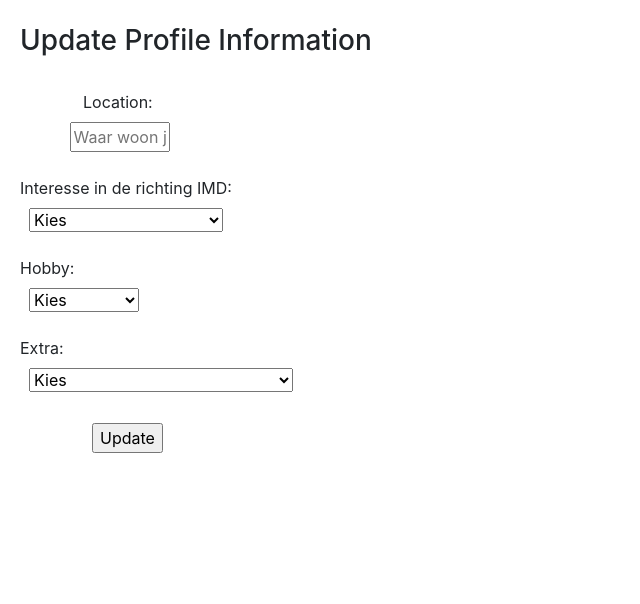
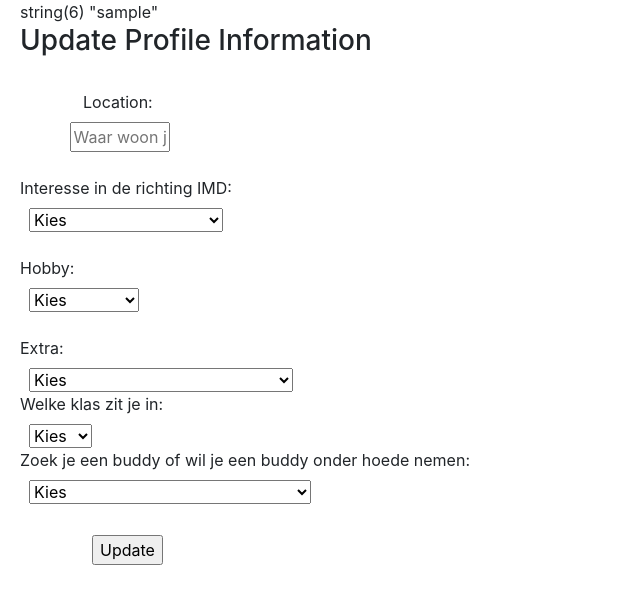
Before and after one commit to MichaelStorms/PHPbuddy, a PHP site: page /profileFeatures.php in a window 1280 px wide. Shown: the top 604 px of the page, without its empty margins (0-640 px from the left). Run offline with PHP 8.4, Linux system fonts and the light colour scheme; the visitor is signed in with stand-in values (Sample User, id 1).

Commit message:
feature 5

```diff
--- a/classes/user.php
+++ b/classes/user.php
@@ -8,6 +8,8 @@ class User
     protected $lastname;
     protected $email;
     protected $password;
+    protected $class;
+    protected $buddy;
     private $location;
     private $course;
     private $hobby;
@@ -174,6 +176,50 @@ class User
         return $this;
     }
 
+    /**
+     * Get the value of class
+     */
+    public function getClass()
+    {
+        return $this->class;
+    }
+
+    /**
+     * Set the value of class
+     *
+     * @return  self
+     */
+    public function setClass($class)
+    {
+        $this->class = $class;
+
+        return $this;
+    }
+
+        /**
+     * Get the value of buddy
+     */
+    public function getBuddy()
+    {
+        return $this->buddy;
+    }
+
+    /**
+     * Set the value of buddy
+     *
+     * @return  self
+     */
+    public function setBuddy($buddy)
+    {
+        $this->buddy = $buddy;
+
+        return $this;
+    }
+
+
+
+
+
     public function save()
     {
         $conn = Db::getConnection();
@@ -228,22 +274,26 @@ class User
         return $result['password'];
     }
 
-    public static function updateProfile($location,$course,$hobby,$extra,$email)
+    public static function updateProfile($location,$course,$hobby,$extra,$class,$buddy)
     {
+        $email = $_SESSION["user"];
+
         $conn = Db::getConnection();
 
-        $statement = $conn->prepare("INSERT INTO users (`location`, `interests`, `hobby`, `extra`) VALUES (:location,:course,:hobby,:extra) where email = :email ");
+        $statement = $conn->prepare("INSERT INTO users (location, interests, hobby, extra, class, buddy ) VALUES (:location,:course,:hobby,:extra,:class,:buddy) where email = $email ");
         $statement->bindValue(":location", $location);
         $statement->bindValue(":course", $course);
         $statement->bindValue(":hobby", $hobby);
         $statement->bindValue(":extra", $extra);
-        $statement->bindValue(":email", $email);
+        $statement->bindValue(":class", $class);
+        $statement->bindValue(":buddy", $buddy);
+
 
         $result = $statement->execute();
 
         return $result;
     }
-
+}
 
     /*
     public static function getAll(){
@@ -258,6 +308,3 @@ class User
     /**
      * Get the value of password
      */
-
-
-}
--- a/index.php
+++ b/index.php
@@ -22,6 +22,7 @@
       <form action="logout.php" method="post">
         <div class="form__field">
           <input type="submit" value="Logout" class="btn btn--primary">
+          <a href="profileFeatures.php">update your profile.</a>
         </div>
       </form>
     </div>
--- a/profileFeatures.php
+++ b/profileFeatures.php
@@ -8,20 +8,28 @@ error_reporting(E_ALL);
 	include(__DIR__."/classes/db.php");
 	include_once(__DIR__ . '/classes/user.php');
 
-	//var_dump($_SESSION['user']);
+	var_dump($_SESSION['user']);
+
 
 	if (!empty($_POST)) {
 		//echo "test";
+
+
 
 		$location = $_POST['location'];
 		$course = $_POST['course'];
 		$hobby = $_POST['hobby'];
 		$extra = $_POST['extra'];
+		$class = $_POST['class'];
+		$buddy = $_POST['buddy'];
+
+		if(!empty($location || $hobby || $extra || $class || $buddy)){
 
 		//$email = $_SESSION['user']; (nodig om te laten sturen)
 
-		$result = user::updateProfile($location,$course,$hobby,$extra,$email);
+		$result = user::updateProfile($location,$course,$hobby,$extra,$class,$buddy);
 
+		}
 	}
 
 
@@ -59,10 +67,10 @@ error_reporting(E_ALL);
 				<div class="dropdown">
 					<label>Interesse in de richting IMD:</label><br>
 						<select name="course" id="course" >
-							<option value="0">Kies</option>
-							<option value="Voetbal">Development</option>
-							<option value="Basketbal">Design</option>
-							<option value="Gaming">Design & Development</option>
+							<option value="">Kies</option>
+							<option value="Development">Development</option>
+							<option value="Design">Design</option>
+							<option value="Design & Development">Design & Development</option>
 						</select>
 				</div>
 
@@ -70,7 +78,7 @@ error_reporting(E_ALL);
 		         <div class="dropdown">
 					<label>Hobby:</label><br>
 						<select name="hobby" id="hobby">
-							<option value="0">Kies</option>
+							<option value="">Kies</option>
 							<option value="Voetbal">Voetbal</option>
 							<option value="Basketbal">Basketbal</option>
 							<option value="Gaming">Gaming</option>
@@ -82,9 +90,28 @@ error_reporting(E_ALL);
 		         <div class="dropdown">
 					<label>Extra:</label><br>
 						<select name="extra" id="extra">
-							<option value="0">Kies</option>
+							<option value="">Kies</option>
 							<option value="foodie">Ik ben een foodie</option>
 							<option value="party">Ik vind een stevige party wel tof</option>
+						</select>
+				</div>
+
+				<div class="dropdown">
+					<label>Welke klas zit je in:</label><br>
+						<select name="class" id="class" >
+							<option value="">Kies</option>
+							<option value="1IMD">1IMD</option>
+							<option value="2IMD">2IMD</option>
+							<option value="3IMD">3IMD</option>
+						</select>
+				</div>
+
+				<div class="dropdown">
+					<label>Zoek je een buddy of wil je een buddy onder hoede nemen:</label><br>
+						<select name="buddy" id="buddy" >
+							<option value="">Kies</option>
+							<option value="BuddySearcher">Ik zoek een buddy</option>
+							<option value="BuddyHolder">Ik wil een buddy onder mijn hoede</option>
 						</select>
 				</div>
 
```
